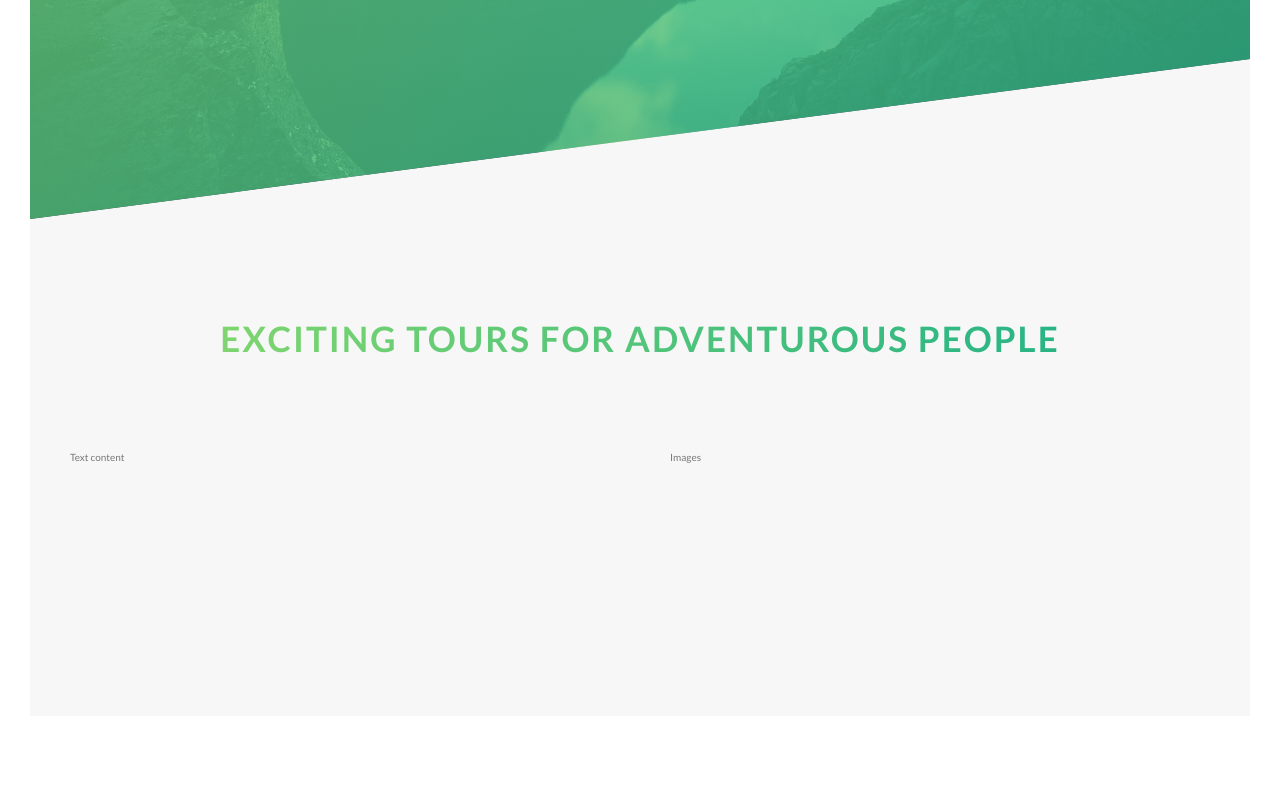
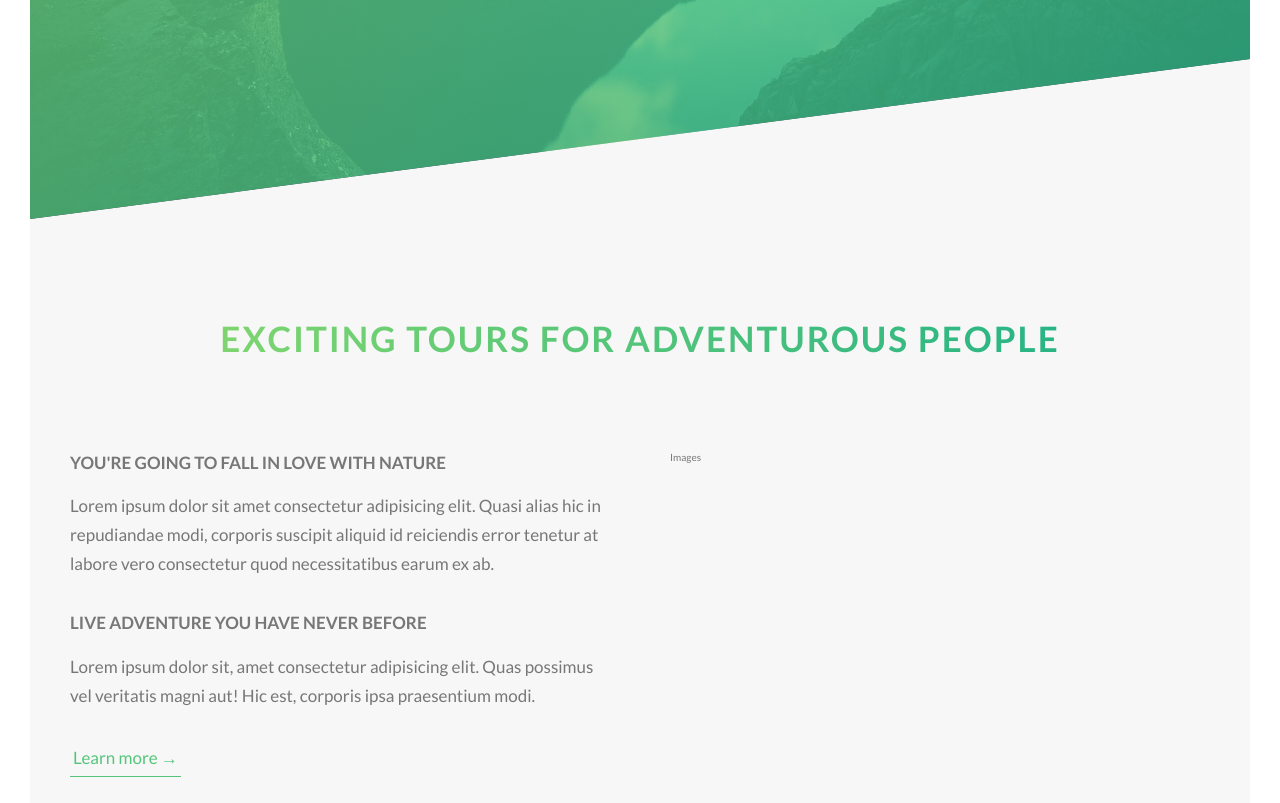
Before and after one commit to huzaifaghazali/Natours, a website: page index.html in a window 1280 px wide. Shown: the part 571-1374 px from the top of the page. Before the commit the page ends 1317 px from the top, so only its background shows below. Drawn offline with Linux system fonts and the light colour scheme; files whose address does not match are found by name.

Commit message:
Create about section

```diff
--- a/index.html
+++ b/index.html
@@ -35,7 +35,7 @@
 
     <main class="">
         <section class="section-about">
-         <div class="u-center-text u-margin-bottom-8">
+            <div class="u-center-text u-margin-bottom-big">
                 <h2 class="heading-secondary">
                     Exciting tours for adventurous people
                 </h2>
@@ -43,7 +43,16 @@
 
             <div class="row">
                 <div class="col-1-of-2">
-                Text content
+                    <h3 class="heading-tertiary u-margin-bottom-small ">You're going to fall in love with nature</h3>
+                    <p class="paragraph">
+                        Lorem ipsum dolor sit amet consectetur adipisicing elit. Quasi alias hic in repudiandae modi, corporis suscipit aliquid id reiciendis error tenetur at labore vero consectetur quod necessitatibus earum ex ab.
+                    </p>
+
+                    <h3 class="heading-tertiary u-margin-bottom-small ">Live adventure you have never before</h3>
+                    <p class="paragraph">
+                        Lorem ipsum dolor sit, amet consectetur adipisicing elit. Quas possimus vel veritatis magni aut! Hic est, corporis ipsa praesentium modi.
+                    </p>
+                    <a href="#" class="btn-text">Learn more &rarr;</a>
                 </div>
                 <div class="col-1-of-2">
                     Images
--- a/sass/abstracts/_variables.scss
+++ b/sass/abstracts/_variables.scss
@@ -9,6 +9,9 @@ $color-grey-dark: #777;
 $color-white: #fff;
 $color-black: #000;
 
+// FONT-SIZES
+$default-font-size: 1.7rem;
+
 // GRID
 $grid-width: 114rem;
 $gutter-vertical: 8rem;
--- a/sass/base/_typography.scss
+++ b/sass/base/_typography.scss
@@ -53,3 +53,17 @@ body {
     text-shadow: .5rem 1rem 2rem rgba($color-black, .2);
   }
 }
+
+.heading-tertiary {
+  font-size: $default-font-size;
+  font-weight: 700;
+  text-transform: uppercase;
+}
+
+.paragraph {
+  font-size: $default-font-size;
+
+  &:not(:last-child) {
+    margin-bottom: 3rem;
+  }
+}
--- a/sass/base/_utilities.scss
+++ b/sass/base/_utilities.scss
@@ -1,3 +1,5 @@
 .u-center-text { text-align: center; }
 
-.u-margin-bottom-8 { margin-bottom: 8rem; }
+.u-margin-bottom-big { margin-bottom: 8rem; }
+.u-margin-bottom-medium { margin-bottom: 4rem; }
+.u-margin-bottom-small { margin-bottom: 1.5rem; }
--- a/sass/components/_button.scss
+++ b/sass/components/_button.scss
@@ -8,7 +8,7 @@
     border-radius: 10rem;
     transition: all 0.2s;
     position: relative;
-    font-size: 1.6rem;
+    font-size: $default-font-size;
   }
 
   &:hover {
@@ -53,3 +53,30 @@
     animation-fill-mode: backwards;
   }
 }
+
+.btn-text {
+
+  &:link,
+  &:visited {
+    font-size: $default-font-size;
+    color: $color-primary;
+    display: inline-block;
+    text-decoration: none;
+    border-bottom: 1px solid $color-primary;
+    padding: .3rem;
+    transition: all .2s;
+  }
+
+  &:hover {
+    background-color: $color-primary;
+    color: $color-white;
+    box-shadow: 0 1rem 2rem rgba($color-black, .15);
+    transform: translateY(-2px);
+  }
+
+  &:active {
+    box-shadow: 0 .5em 1rem rgba($color-black, .15);
+    transform: translateY(0);
+  }
+
+}
```
Also changed, not shown: css/style.css. Lines whose indentation alone changed are shown as unchanged.
